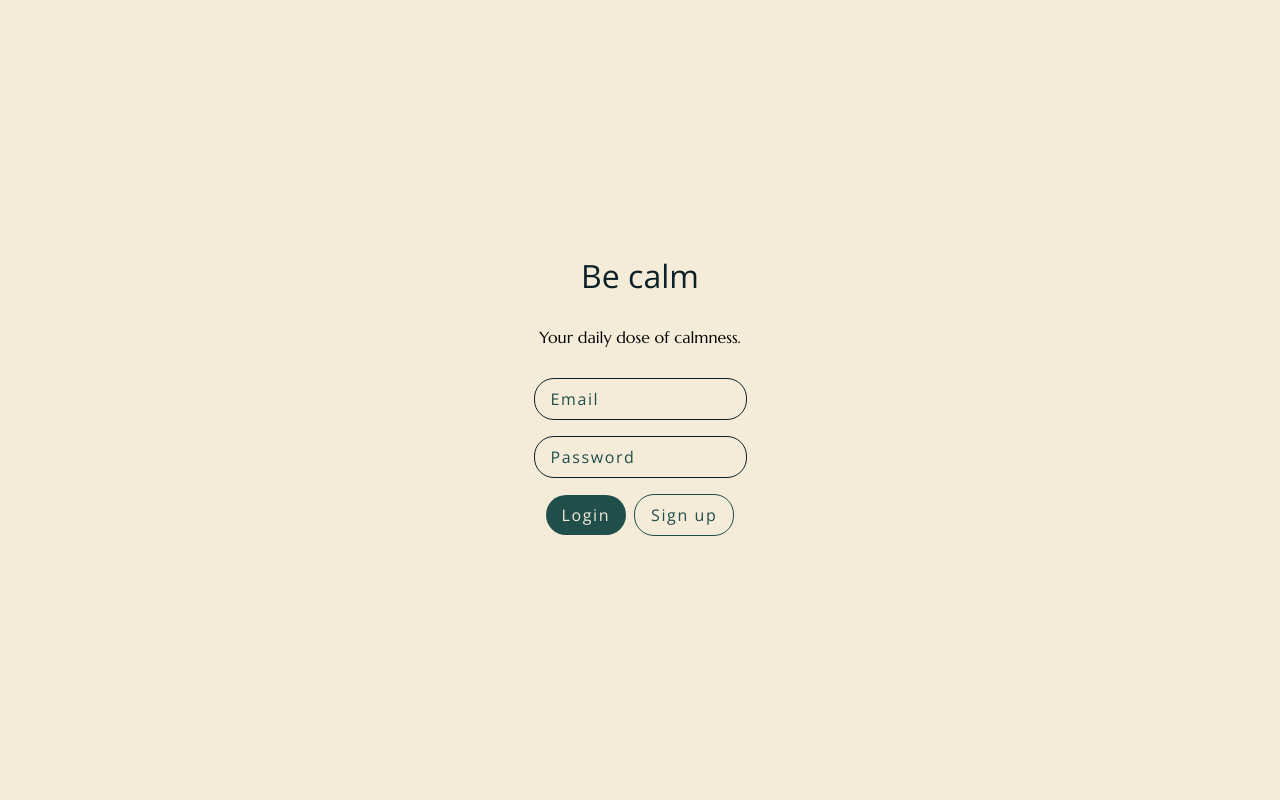
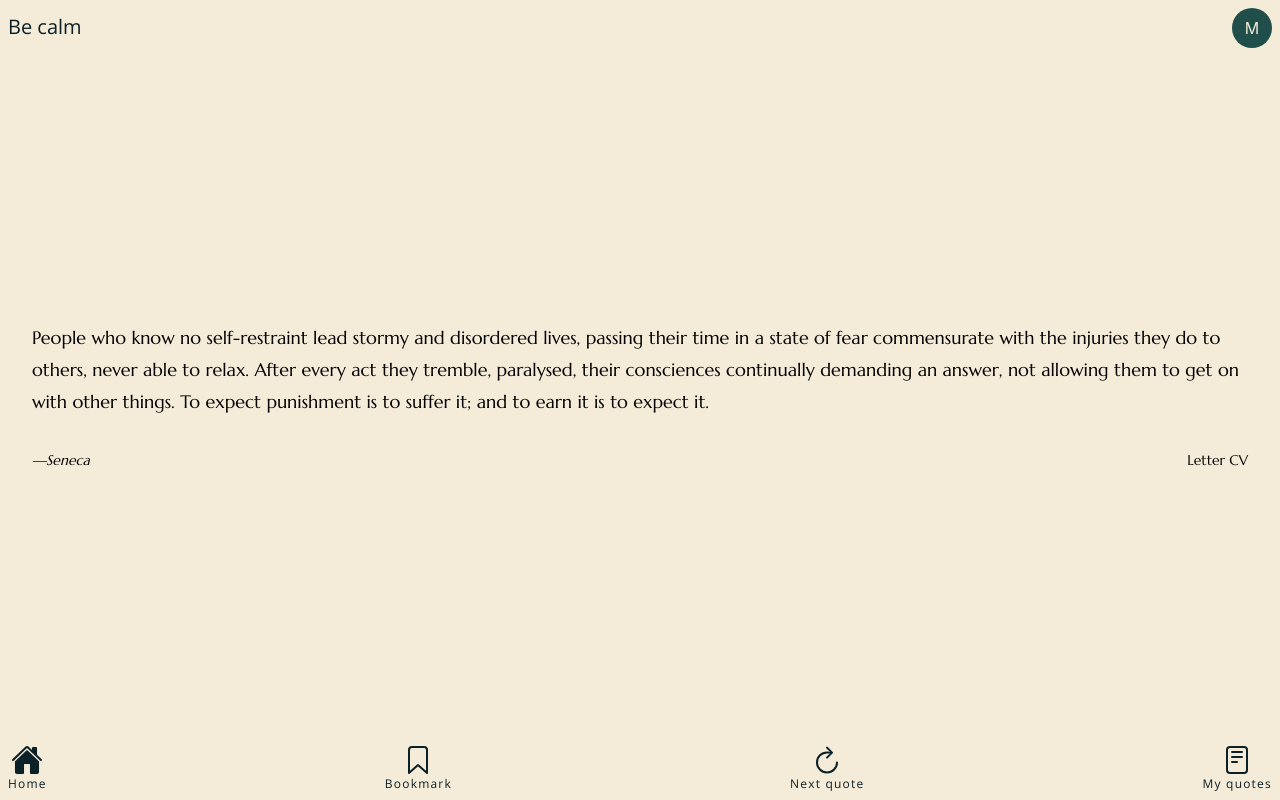
Before and after one commit to gorzelinski/be-calm, a React (Create React App) app in the folder root/frontend/: page / in a window 1280 px wide. Built offline with nearby package versions, Linux system fonts and the light colour scheme.

Commit message:
feat: add logic for changing pages

```diff
--- a/root/frontend/src/App.js
+++ b/root/frontend/src/App.js
@@ -1,3 +1,4 @@
+import { useState, createContext } from "react";
 import "./App.css";
 import "./normalize.css";
 import "./tokens.css";
@@ -8,14 +9,28 @@
 import MyQuotes from "./components/my-quotes";
 import Welcome from "./components/welcome";
 
-function App() {
+export const PageContext = createContext("home");
+
+const App = () => {
+  const [authorized, setAuthorized] = useState(true);
+  const [page, setPage] = useState("home");
+
+  const selectPage = (page) => {
+    switch (page) {
+      case "home":
+        return <Home></Home>;
+      case "my-quotes":
+        return <MyQuotes></MyQuotes>;
+      default:
+        return <Home></Home>;
+    }
+  };
+
   return (
-    // <Layout>
-    //   <Home></Home>
-    //   <MyQuotes></MyQuotes>
-    // </Layout>
-    <Welcome></Welcome>
+    <PageContext.Provider value={{ page, setPage }}>
+      {authorized ? <Layout>{selectPage(page)}</Layout> : <Welcome></Welcome>}
+    </PageContext.Provider>
   );
-}
+};
 
 export default App;
--- a/root/frontend/src/components/navbar.js
+++ b/root/frontend/src/components/navbar.js
@@ -1,22 +1,34 @@
-import React from "react";
+import React, { useContext } from "react";
+import { PageContext } from "../App";
 
 const Navbar = () => {
+  const { page, setPage } = useContext(PageContext);
+  const setClass = (className, page, currentPage) =>
+    page === currentPage ? className : `${className}-outline`;
+  const shouldDisable = page !== "home";
+
   return (
     <nav className="navigation" aria-label="main">
-      <button className="button button-icon">
-        <ion-icon name="home" size="large"></ion-icon>
+      <button className="button button-icon" onClick={() => setPage("home")}>
+        <ion-icon name={setClass("home", "home", page)} size="large"></ion-icon>
         <p className="ui ui-text-small">Home</p>
       </button>
-      <button className="button button-icon">
+      <button className="button button-icon" disabled={shouldDisable}>
         <ion-icon name="bookmark-outline" size="large"></ion-icon>
         <p className="ui ui-text-small">Bookmark</p>
       </button>
-      <button className="button button-icon">
+      <button className="button button-icon" disabled={shouldDisable}>
         <ion-icon name="refresh-outline" size="large"></ion-icon>
         <p className="ui ui-text-small">Next quote</p>
       </button>
-      <button className="button button-icon">
-        <ion-icon name="reader-outline" size="large"></ion-icon>
+      <button
+        className="button button-icon"
+        onClick={() => setPage("my-quotes")}
+      >
+        <ion-icon
+          name={setClass("reader", "my-quotes", page)}
+          size="large"
+        ></ion-icon>
         <p className="ui ui-text-small">My quotes</p>
       </button>
     </nav>
```
